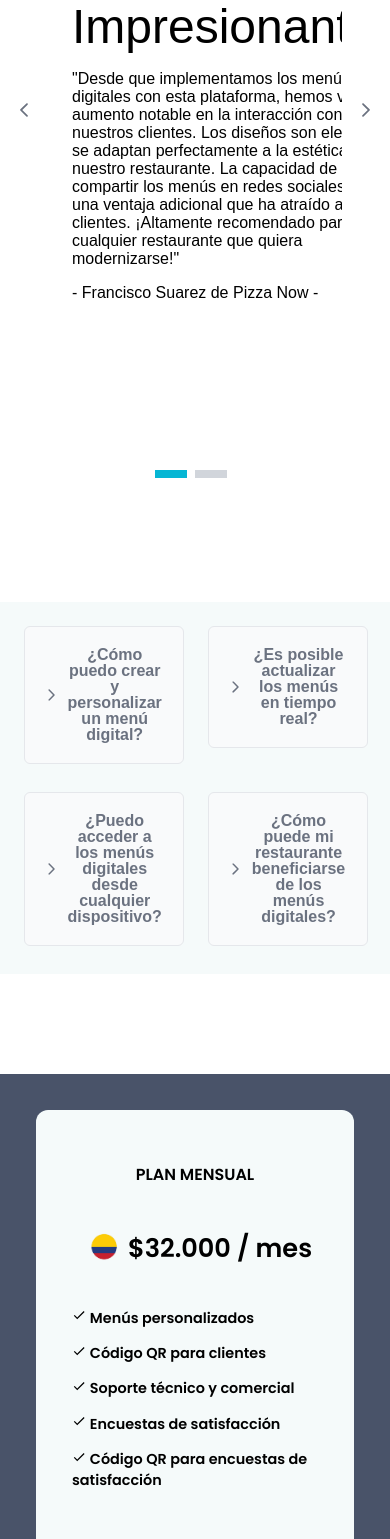
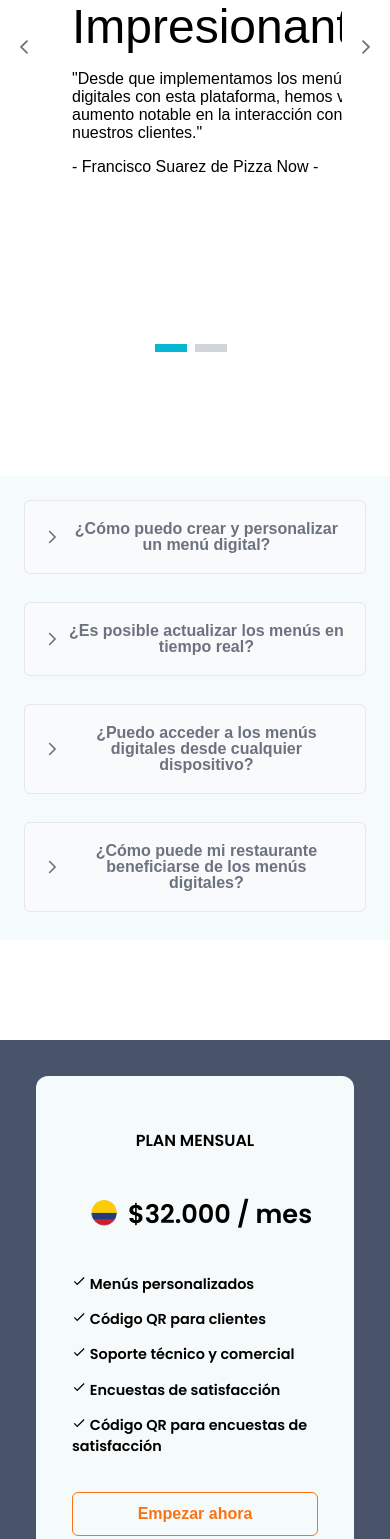
Before and after one commit to judisarodev/menusdeliciososfrontend, a React (Create React App) app: page / in a window 390 px wide. Shown: the part 8921-10460 px from the top of the page. Built offline with nearby package versions, Linux system fonts and the light colour scheme; the HTML template or start-up script is replaced by a standard one; a web font is replaced by a local one.

Commit message:
Ajustes responsive design en footer, planes, reseñas y preguntas frecuentes. Se agregan media queries

```diff
--- a/src/landing/components/fak/fak.scss
+++ b/src/landing/components/fak/fak.scss
@@ -11,3 +11,9 @@
 .fak__answer{
     text-align: start;
 }
+@media (width < 810px) {
+    .fak__container{
+        grid-template-columns: repeat(1, 1fr);
+        grid-template-rows: repeat(4, auto);
+    }
+}
--- a/src/landing/components/prices/prices.scss
+++ b/src/landing/components/prices/prices.scss
@@ -6,7 +6,7 @@
     width: 100%;
     background-color: $primary-background-color;
     padding: $large-box-spacig;
-    height: 80vh;
+    min-height: 80vh;
     margin-top: 100px;
 }
 .plan__title{
@@ -42,6 +42,6 @@
 }
 .plan__button{
     position: relative;
-    top: 40px;
+    top: 5%;
     width: 100%;
 }
--- a/src/landing/components/review/review.scss
+++ b/src/landing/components/review/review.scss
@@ -28,3 +28,11 @@
 .review__title{
     font-size: $heading-font-size;
 }
+@media (width < 1080px) {
+    .review__container{
+        grid-template-columns: repeat(1, 1fr);
+    }
+    .review__image{
+        display: none;
+    }
+}
--- a/src/landing/pages/home/Home.js
+++ b/src/landing/pages/home/Home.js
@@ -126,12 +126,12 @@ const Home = ({selectedMenuItem}) => {
     const reviews = [{
         image: review1,
         title: 'Excelente Herramienta para Restaurantes Modernos',
-        description: 'He estado usando esta plataforma para crear menús digitales para mi restaurante y la experiencia ha sido increíble. La interfaz es intuitiva y fácil de usar, lo que me permite actualizar platos y precios en tiempo real. Además, los clientes adoran la presentación moderna y accesible de los menús. Definitivamente, ha mejorado la eficiencia de nuestro servicio y la satisfacción del cliente.',
+        description: 'He estado usando esta plataforma para crear menús digitales para mi restaurante y la experiencia ha sido increíble',
         author: 'Esperanza Rodríguez de Moka Tortas'
     },{
         image: review2,
         title: 'Transformación Digital Impresionante',
-        description: 'Desde que implementamos los menús digitales con esta plataforma, hemos visto un aumento notable en la interacción con nuestros clientes. Los diseños son elegantes y se adaptan perfectamente a la estética de nuestro restaurante. La capacidad de compartir los menús en redes sociales ha sido una ventaja adicional que ha atraído a más clientes. ¡Altamente recomendado para cualquier restaurante que quiera modernizarse!',
+        description: 'Desde que implementamos los menús digitales con esta plataforma, hemos visto un aumento notable en la interacción con nuestros clientes.',
         author: 'Francisco Suarez de Pizza Now'
     }];
 
```
